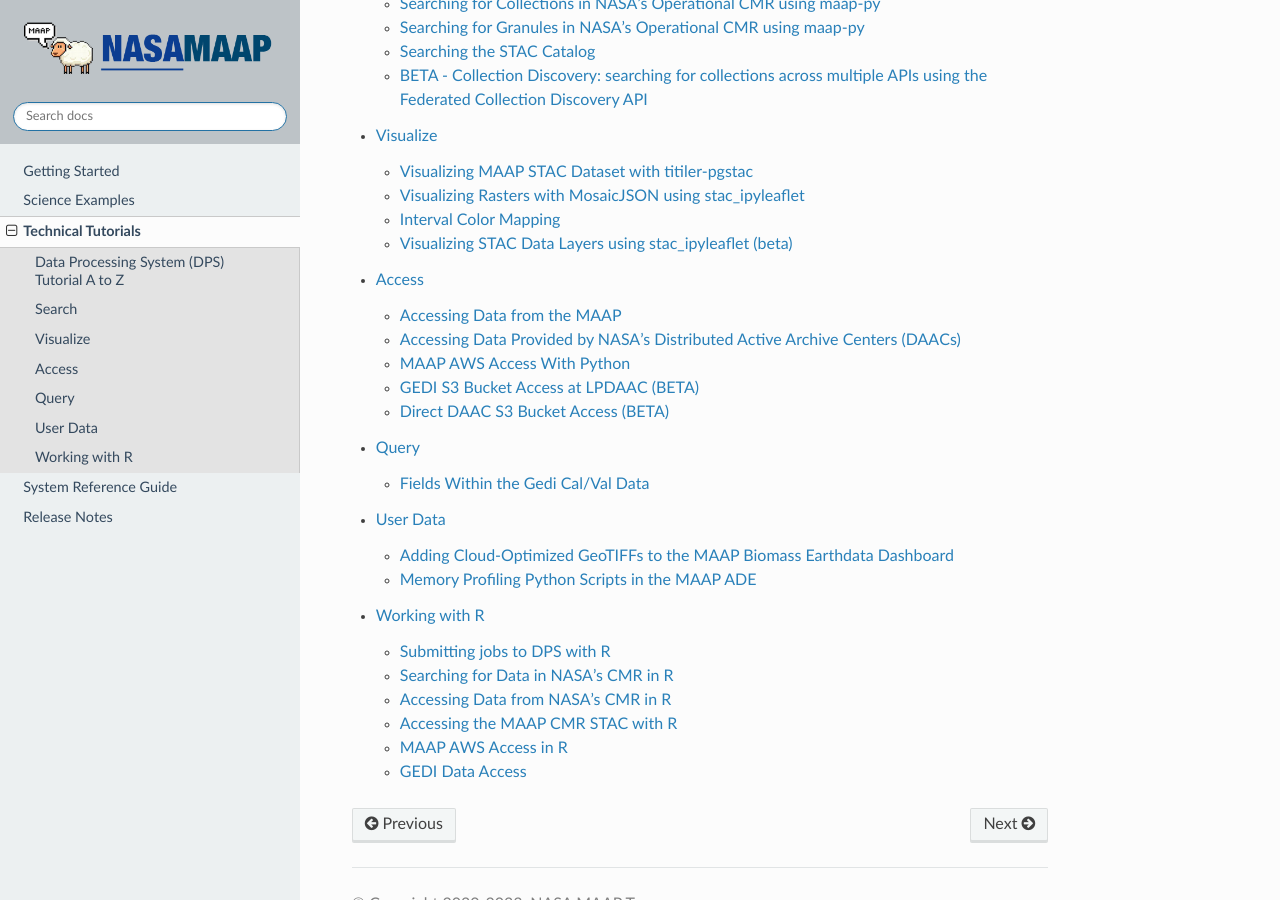
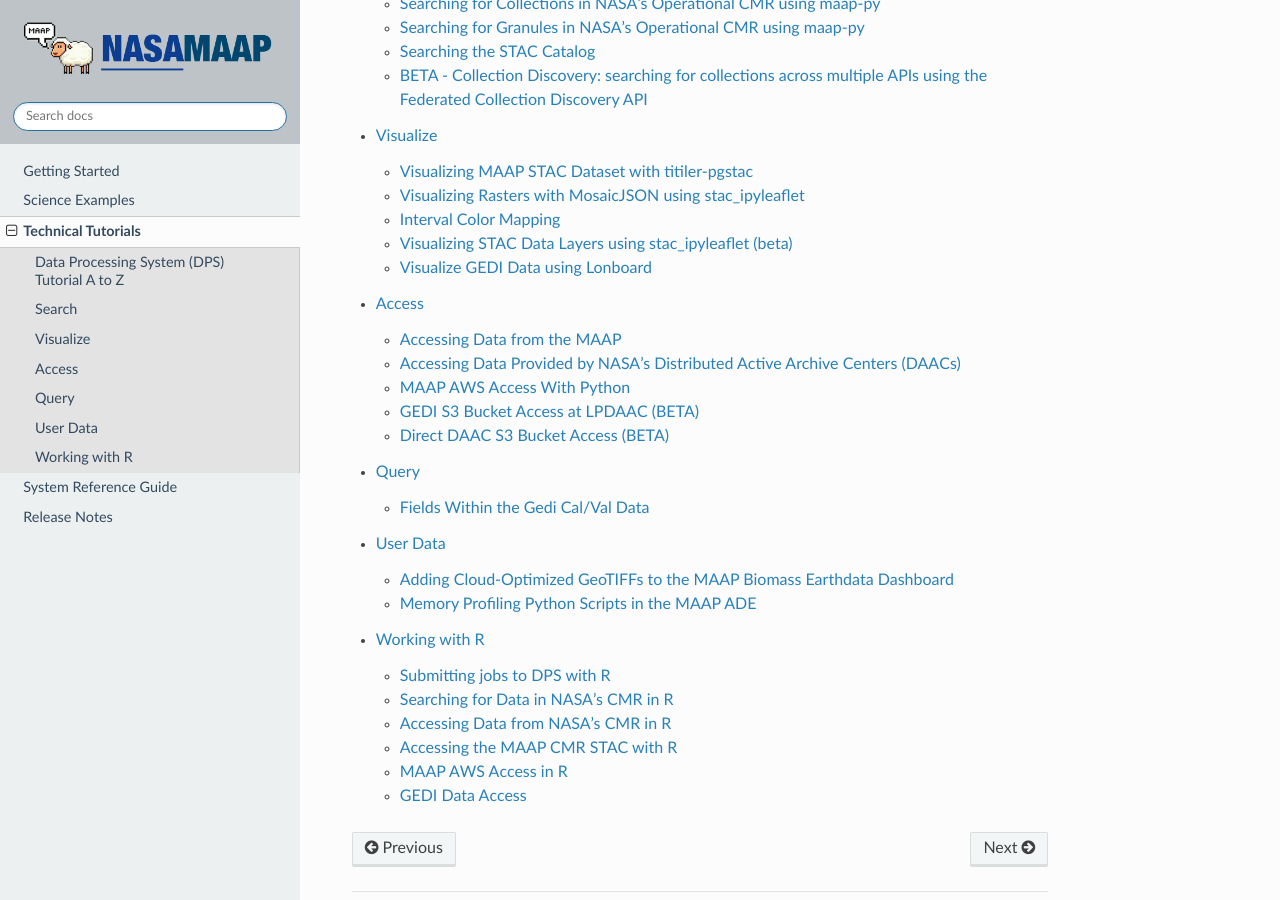
Before and after one commit to MAAP-Project/maap-documentation, a Sphinx documentation site: the page built from docs/source/technical_tutorials.rst, in a window 1280 px wide and 900 px high, scrolled down 804 px. Built offline with Sphinx 7.4.7 and the Read the Docs theme 3.1.0, drawn with Linux system fonts in a browser that asks for light colours; pages that are not in the unit, such as notebooks, are missing from menus.

Commit message:
Update visualizing.rst

```diff
--- a/docs/source/technical_tutorials/visualizing.rst
+++ b/docs/source/technical_tutorials/visualizing.rst
@@ -10,3 +10,4 @@ Visualize
   visualization/visualize_mosaic_stac_ipyleaflet.ipynb
   visualization/interval_color_mapping.ipynb
   visualization/stac_ipyleaflet.ipynb
+  visualization/visualize_lonboard.ipynb
```
